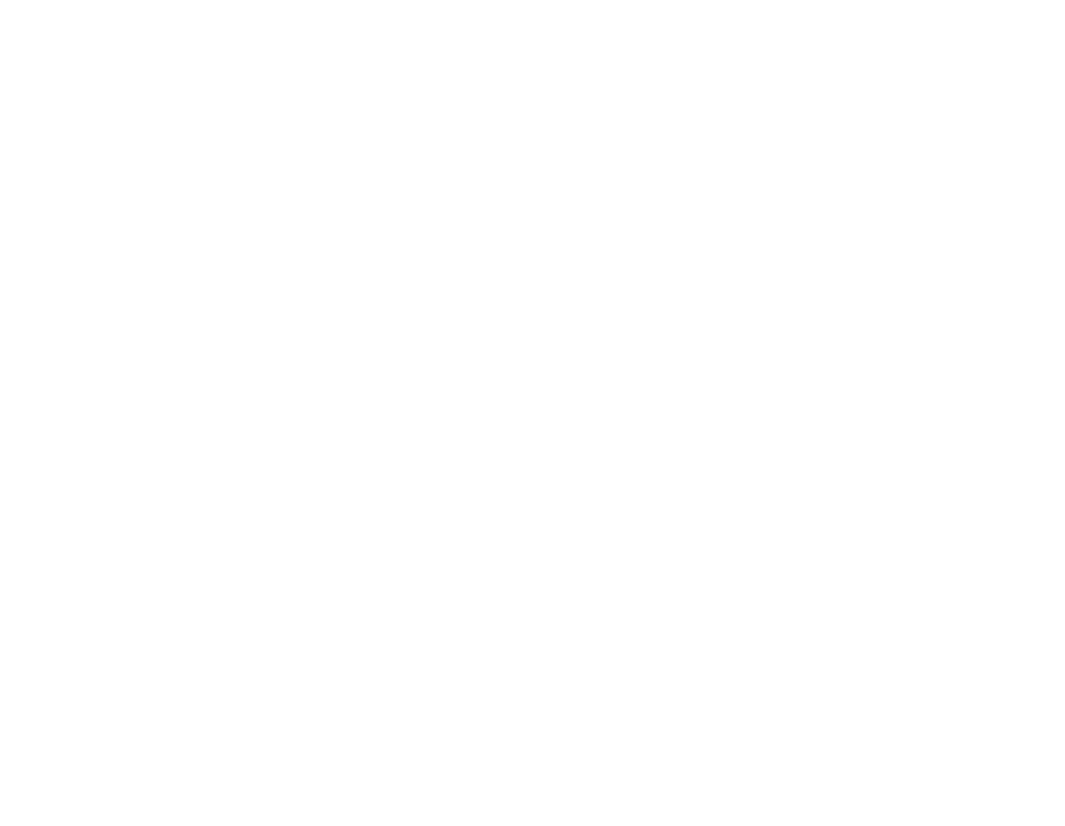
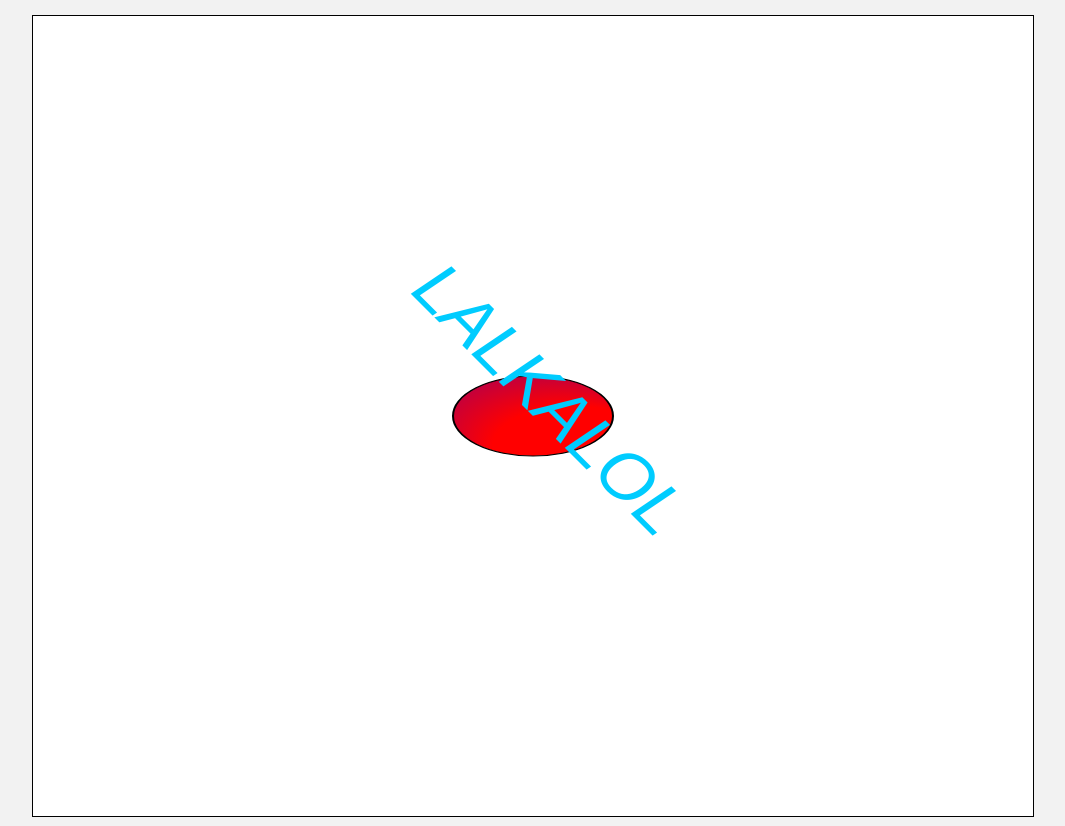
Before and after one commit to 6LACK-N1NJA/blotch, a plain HTML site: page index.html in a window 1280 px wide. Shown: the whole page, without its empty margins (23-1088 px from the left). Before the commit the page ends 800 px from the top, so only its background shows below. Drawn offline with Linux system fonts and the light colour scheme.

Commit message:
Added basic functionality to drowings

```diff
--- /dev/null
+++ b/css/style.css
@@ -0,0 +1,12 @@
+body{
+	color: black;
+	padding: 5px;
+	margin: 0px;
+	background-color: #F2F2F2;
+}
+
+#canvas{
+	border: 1px solid black;
+	background-color: white;
+	margin: 10px 0px 0px 50px;
+}
--- a/index.html
+++ b/index.html
@@ -3,14 +3,17 @@
 	<head>
 		<title>Blotch (Demo)</title>
 		<meta name="viewport" content="width=device-width, initial-scale=1.0" />
+		<link rel="stylesheet" type="text/css" href="css/style.css" />
+		<script type="application/javascript" src="js/cross/eventOffset.js"></script>
 	</head>
 
 	<body>
 
-		<canvas id="canvas">
+		<canvas id="canvas" width="1000" height="800">
 			<p>Probably, you are on the legacy browser. Canvas is off.</p>
 		</canvas>
 
+		<script type="application/javascript" src="js/drowings.js"></script>
 	</body>
 
 </html>
--- /dev/null
+++ b/js/cross/eventOffset.js
@@ -0,0 +1,11 @@
+var eventOffset = function(evt, type){
+	type = type.toUpperCase();
+	var targetType = (type === 'X') ? 'Left' : 'Top';
+
+	if(typeof evt['offset'+type] == 'undefined'){
+		evt.offset['offset'+type] = evt['layer'+type] - evt.currentTarget['offset'+targetType];
+	}
+
+	return evt['offset'+type];
+
+};
--- /dev/null
+++ b/js/drowings.js
@@ -0,0 +1,53 @@
+(function(){
+
+	var Blotch = {
+
+		init: function(){
+			this.canvas = document.getElementById('canvas');
+			this.canvasContext = this.canvas.getContext('2d');
+			this.width = this.canvas.width;
+			this.height = this.canvas.height;
+
+			this.canvas.addEventListener('click', function(evt){
+				console.log(eventOffset(evt, 'X'), eventOffset(evt, 'Y'));
+			}, false);
+
+			this.gradCircle(this.width/2, this.height/2, this.canvasContext);
+			this.drowText(this.width/2, this.height/2, 'LALKALOL',  this.canvasContext);
+
+		},
+
+		gradCircle: function(x, y, ctx){
+			ctx.restore();
+			ctx.save();
+			ctx.translate(x, y);
+			ctx.scale(2, 1);
+			ctx.beginPath();
+			ctx.arc(0, 0, 40, 0, 2*Math.PI);
+			ctx.strokeStyle = 'black';
+			ctx.lineWidth = 1;
+			var radGrad = ctx.createRadialGradient(-40, -40, 100, 20, 30, 40);
+			radGrad.addColorStop(0, 'blue');
+			radGrad.addColorStop(1, 'red');
+			ctx.fillStyle = radGrad;
+			ctx.fill();
+			ctx.stroke();
+		},
+
+		drowText: function(x, y, text, ctx){
+			ctx.restore();
+			ctx.save();
+			ctx.translate(x, y);
+			ctx.rotate(Math.PI/4);
+			var textWidth = ctx.measureText(text).width;
+			ctx.textAlign = 'center';
+			ctx.fillStyle = '#00CCFF';
+			ctx.font = 'italic 70px Arial';
+			ctx.fillText(text, 0, 0);
+		}
+
+	};
+
+	Blotch.init();
+
+})()
```
